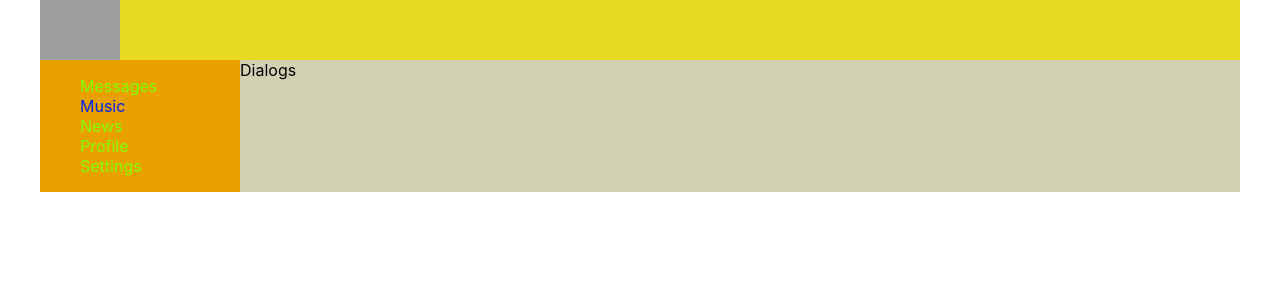
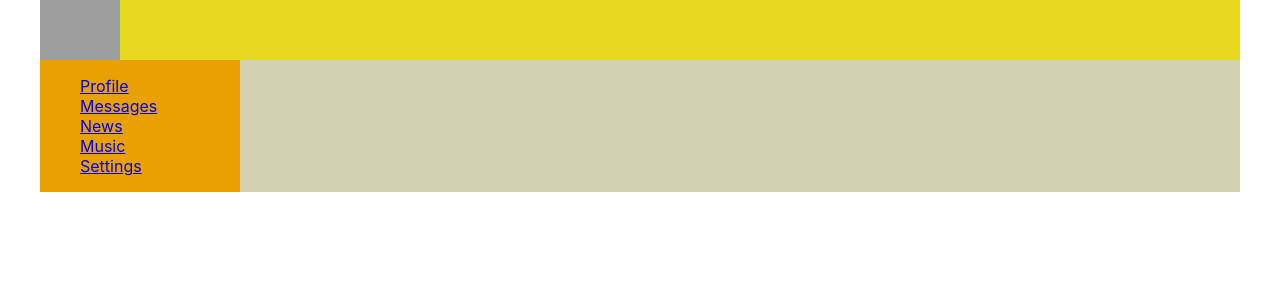
Before and after one commit to Govard9/react_samurai, a React (Create React App) app: page / in a window 1280 px wide. Shown: the top 300 px of the page. Built offline with nearby package versions, Linux system fonts and the light colour scheme; grey boxes are pictures that could not be loaded.

Commit message:
19 lesson

```diff
--- a/package.json
+++ b/package.json
@@ -9,6 +9,7 @@
     "node-sass": "^7.0.1",
     "react": "^18.0.0",
     "react-dom": "^18.0.0",
+    "react-router-dom": "^6.3.0",
     "react-scripts": "5.0.0",
     "web-vitals": "^2.1.4"
   },
--- a/src/App.js
+++ b/src/App.js
@@ -3,17 +3,29 @@
 import Header from "./components/Header/Header";
 import Navbar from "./components/Navbar/Navbar";
 import Profile from "./components/Profile/Profile";
+import News from "./components/News/News";
+import Music from "./components/Music/Music";
+import Settings from "./components/Settings/Settings";
+
+import {BrowserRouter, Routes, Route} from "react-router-dom";
 
 function App(props) {
 	return (
+		<BrowserRouter>
 		<div className="app-wrapper">
 			<Header />
 			<Navbar />
 			<div class="app-wrapper-content">
-				<Dialogs />
+				<Routes>
+					<Route path="/dialogs" element={<Dialogs />} />
+					<Route path="/profile" element={<Profile />} />
+					<Route path="/news" element={<News />} />
+					<Route path="/music" element={<Music />} />
+					<Route path="/settings" element={<Settings />} />
+				</Routes>
 			</div>
-			{/* <Profile /> */}
 		</div>
+		</BrowserRouter>
 	);
 }
 
--- /dev/null
+++ b/src/components/Music/Music.jsx
@@ -0,0 +1,11 @@
+import s from './Music.module.scss'
+
+const Music = (props) => {
+    return (
+        <div>
+            Music
+        </div>
+    )
+}
+
+export default Music;
--- /dev/null
+++ b/src/components/News/News.jsx
@@ -0,0 +1,11 @@
+import s from './News.module.scss'
+
+const News = (props) => {
+    return (
+        <div>
+            News
+        </div>
+    )
+}
+
+export default News;
--- /dev/null
+++ b/src/components/Settings/Settings.jsx
@@ -0,0 +1,11 @@
+import s from './Settings.module.scss'
+
+const Settings = (props) => {
+    return (
+        <div>
+            Settings
+        </div>
+    )
+}
+
+export default Settings;
--- a/src/components/navbar/Navbar.jsx
+++ b/src/components/navbar/Navbar.jsx
@@ -1,23 +1,23 @@
-import style from './Navbar.module.scss';
+import s from './Navbar.module.scss';
 
 const Navbar = () => {
 	return (
-		<nav className={style.nav}>
+		<nav className={s.nav}>
 			<ul>
-				<li className={style.item}>
-					<a>Messages</a>
+				<li className={s.item}>
+					<a href='/profile'>Profile</a>
 				</li>
-				<li className={`${style.item} ${style.active}`}>
-					<a>Music</a>
+				<li className={s.item}>
+					<a href='/dialogs'>Messages</a>
 				</li>
-				<li className={style.item}>
-					<a>News</a>
+				<li className={s.item}>
+					<a href='/news'>News</a>
+				<li className={`${s.item} ${s.active}`}>
+					<a href='/music'>Music</a>
 				</li>
-				<li className={style.item}>
-					<a>Profile</a>
 				</li>
-				<li className={style.item}>
-					<a>Settings</a>
+				<li className={s.item}>
+					<a href='/settings'>Settings</a>
 				</li>
 			</ul>
 		</nav>
```
Also changed, not shown: src/components/Music/Music.module.scss (added), src/components/News/News.module.scss (added), src/components/Settings/Settings.module.scss (added), 1 other file (tests, documents, lock files or other folders).
